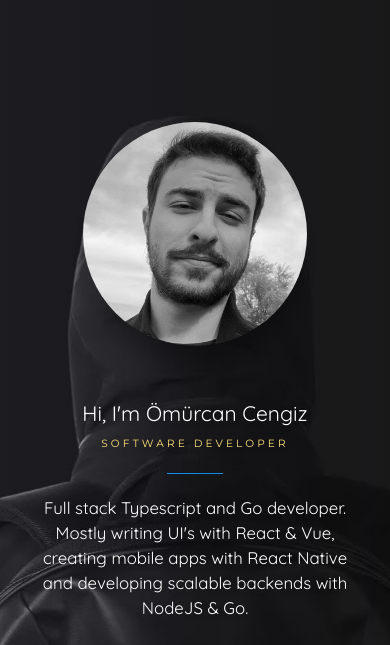
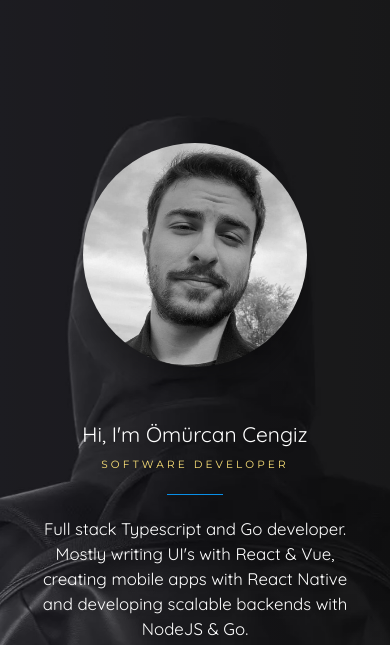
Before and after one commit to mrcn04/omurcancengiz.com, a Gatsby site: page / in a window 390 px wide. Shown: the top 645 px of the page. Built offline with nearby package versions, Linux system fonts and the light colour scheme; Gatsby itself is replaced by a stand-in of ours.

Commit message:
mobile view adjustments

```diff
--- a/src/css/main.css
+++ b/src/css/main.css
@@ -196,7 +196,7 @@
     flex-direction: column;
     justify-content: center;
     align-items: center;
-    padding: 0.5rem 2rem;
+    padding: 2rem;
     text-align: center;
   }
   .side {
```
